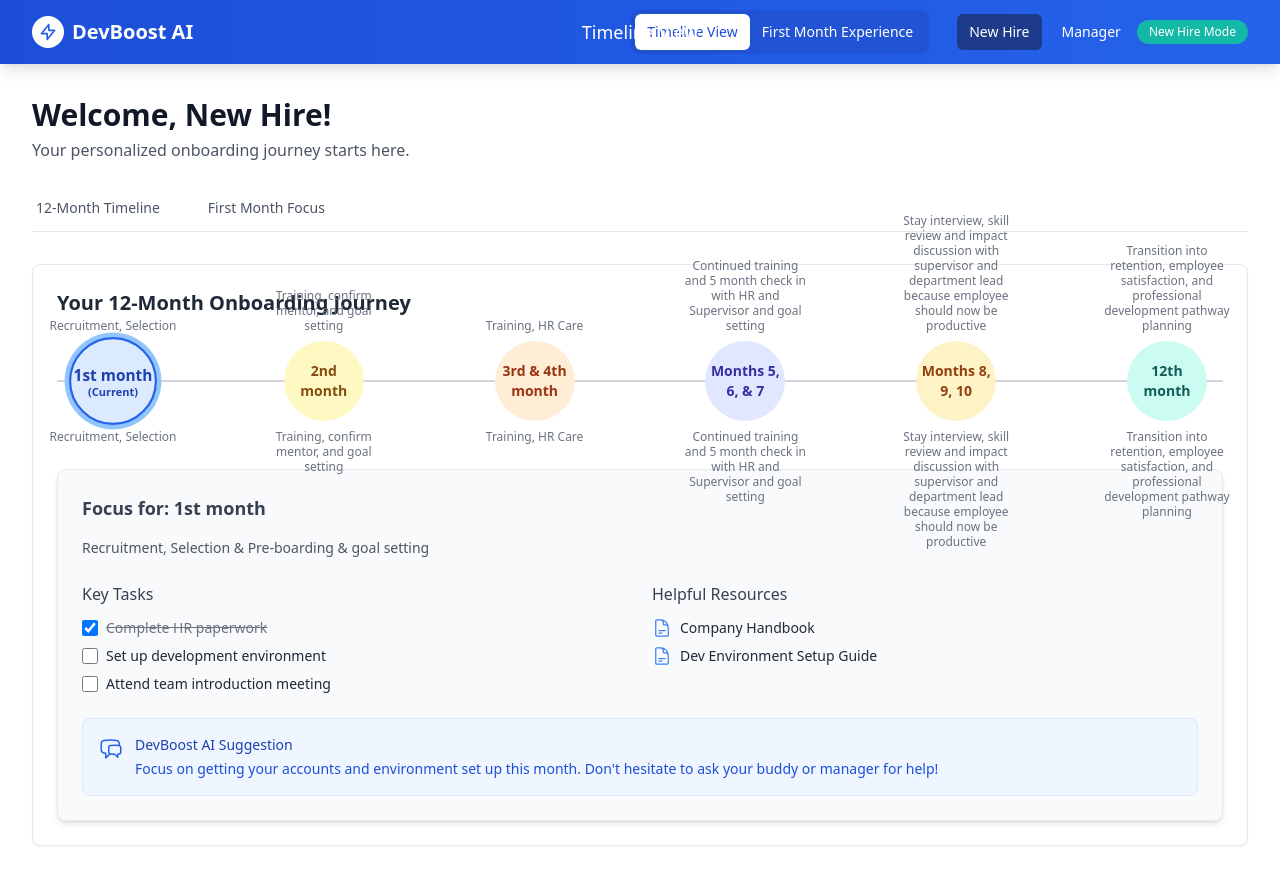
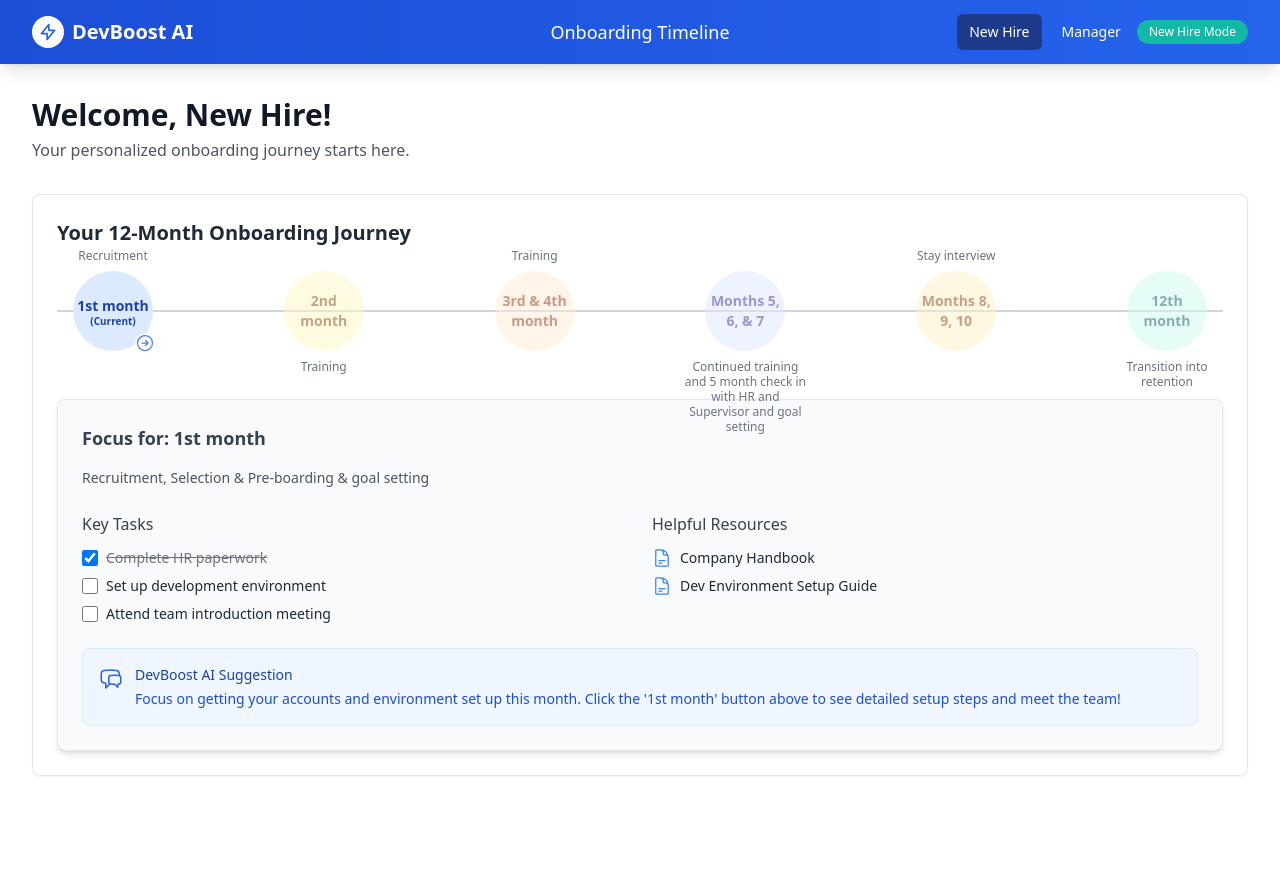
Before and after one commit to currylaksa/UTMHack2025, a React (Vite) app in the folder devboostai/: page /newhire/timeline in a window 1280 px wide. After the commit the page ends 808 px from the top, so only its background shows below. Built offline with nearby package versions, Linux system fonts and the light colour scheme.

Commit message:
update path routing

```diff
--- a/devboostai/src/components/Navbar.jsx
+++ b/devboostai/src/components/Navbar.jsx
@@ -12,16 +12,24 @@ function Navbar() {
   useEffect(() => {
     const path = location.pathname;
 
-    // Set current view title
+    // Set current view title and user type
     if (path === '/') {
       setCurrentViewTitle('Home');
       setUserType(null);
-    } else if (path.includes('/newhire')) {
-      setCurrentViewTitle(path.includes('/timeline') ? 'Timeline View' : 'First Month Experience');
+    } else if (path.startsWith('/newhire')) { // Use startsWith for nested routes
       setUserType('New Hire');
-    } else if (path.includes('/manager')) {
+      // Update title based on specific new hire page
+      if (path === '/newhire/firstmonth') {
+         setCurrentViewTitle('First Month Details'); // Specific title for this view
+      } else {
+         setCurrentViewTitle('Onboarding Timeline'); // Default title for /newhire or /newhire/timeline
+      }
+    } else if (path.startsWith('/manager')) {
       setCurrentViewTitle('Manager Dashboard');
       setUserType('Manager');
+    } else {
+      setCurrentViewTitle('Page Not Found');
+      setUserType(null);
     }
   }, [location]);
 
@@ -53,39 +61,15 @@ function Navbar() {
 
           {/* Navigation Links - Desktop */}
           <div className="hidden md:flex items-center space-x-1">
-            {/* Quick view switching tabs for New Hire */}
-            {userType === 'New Hire' && (
-              <div className="mr-6 flex bg-blue-800/30 rounded-lg p-1">
-                <NavLink
-                  to="/newhire"
-                  className={({ isActive }) =>
-                    `px-3 py-2 rounded-md text-sm font-medium transition-all duration-200 ${
-                      isActive ? 'bg-white text-blue-700' : 'hover:bg-blue-500'
-                    }`
-                  }
-                >
-                  Timeline View
-                </NavLink>
-                <NavLink
-                  to="first-month"
-                  className={({ isActive }) =>
-                    `px-3 py-2 rounded-md text-sm font-medium transition-all duration-200 ${
-                      isActive ? 'bg-white text-blue-700' : 'hover:bg-blue-500'
-                    }`
-                  }
-                >
-                  First Month Experience
-                </NavLink>
-              </div>
-            )}
+            {/* ----- REMOVED New Hire specific tabs ----- */}
 
             {/* Demo Controls - Quick Switch */}
             <div className="flex items-center space-x-2">
               <NavLink
-                to="/newhire/timeline"
+                to="/newhire/timeline" // Points to the default New Hire view
                 className={({ isActive }) =>
                   `px-3 py-2 rounded-md text-sm font-medium transition-all duration-200 ${
-                    isActive || (userType === 'New Hire' && !location.pathname.includes('/firstmonth'))
+                    location.pathname.startsWith('/newhire')
                       ? 'bg-blue-900'
                       : 'hover:bg-blue-500'
                   }`
@@ -124,7 +108,6 @@ function Navbar() {
               className="p-2 rounded-md hover:bg-blue-600 focus:outline-none focus:ring-2 focus:ring-inset focus:ring-white"
             >
               <span className="sr-only">Open main menu</span>
-              {/* Icon for menu */}
               <svg
                 className="h-6 w-6"
                 xmlns="http://www.w3.org/2000/svg"
@@ -161,33 +144,26 @@ function Navbar() {
             Home
           </NavLink>
 
-          {/* New Hire Options */}
+          {/* New Hire Option (Simplified) */}
           <div className="py-1 border-t border-blue-700">
             <div className="px-3 py-2 text-xs font-bold uppercase tracking-wider text-blue-300">
-              New Hire Views
+              New Hire View
             </div>
             <NavLink
-              to="/newhire/timeline"
+              to="/newhire/timeline" // Link directly to the timeline
               className={({ isActive }) =>
+                // Highlight if on any /newhire page
                 `block pl-6 pr-3 py-2 rounded-md text-base font-medium ${
-                  isActive ? 'bg-blue-900 text-white' : 'hover:bg-blue-700'
+                  location.pathname.startsWith('/newhire') ? 'bg-blue-900 text-white' : 'hover:bg-blue-700'
                 }`
               }
               onClick={() => setMobileMenuOpen(false)}
+              // `end` prop might be needed if you want it only active on /timeline exactly
+              // end
             >
-              Timeline View
+              Onboarding Timeline
             </NavLink>
-            <NavLink
-              to="/newhire/firstmonth"
-              className={({ isActive }) =>
-                `block pl-6 pr-3 py-2 rounded-md text-base font-medium ${
-                  isActive ? 'bg-blue-900 text-white' : 'hover:bg-blue-700'
-                }`
-              }
-              onClick={() => setMobileMenuOpen(false)}
-            >
-              First Month Experience
-            </NavLink>
+             {/* ----- REMOVED First Month Experience link ----- */}
           </div>
 
           {/* Manager Dashboard */}
--- a/devboostai/src/pages/newhires/FirstMonthView.jsx
+++ b/devboostai/src/pages/newhires/FirstMonthView.jsx
@@ -1,8 +1,10 @@
 // src/pages/newhires/FirstMonthView.jsx
 import React from 'react';
-import { UserGroupIcon, WrenchScrewdriverIcon, DocumentCheckIcon, ChatBubbleLeftEllipsisIcon } from '@heroicons/react/24/outline'; // Example icons
+// Import Link for navigation and an icon
+import { Link } from 'react-router-dom';
+import { ArrowLeftIcon, UserGroupIcon, WrenchScrewdriverIcon, DocumentCheckIcon, ChatBubbleLeftEllipsisIcon } from '@heroicons/react/24/outline';
 
-// Mock Data / Placeholders
+// Mock Data / Placeholders (Keep as is)
 const teamMembers = [
   { id: 1, name: 'Alice Manager', role: 'Engineering Manager', avatar: '/path/to/alice.jpg' },
   { id: 2, name: 'Bob Buddy', role: 'Senior Engineer (Your Buddy)', avatar: '/path/to/bob.jpg' },
@@ -32,6 +34,20 @@ function FirstMonthView() {
   };
 
   return (
+    // Added a wrapper div to contain the Back link and the grid
+    <div>
+      {/* --- Back to Timeline Link --- */}
+      <div className="mb-6">
+        <Link
+          to="/newhire/timeline" // Links back to the main timeline view
+          className="inline-flex items-center text-sm font-medium text-blue-600 hover:text-blue-800 transition-colors duration-150"
+        >
+          <ArrowLeftIcon className="w-4 h-4 mr-1.5" />
+          Back to Onboarding Timeline
+        </Link>
+      </div>
+
+      {/* --- Original Content Grid --- */}
       <div className="grid grid-cols-1 lg:grid-cols-3 gap-6">
 
         {/* Left Column (or Top on Mobile) */}
@@ -99,7 +115,13 @@ function FirstMonthView() {
             <div className="space-y-3">
               {teamMembers.map(member => (
                 <div key={member.id} className="flex items-center space-x-3">
-                <img src={member.avatar} alt={member.name} className="w-10 h-10 rounded-full bg-gray-300 object-cover" /> {/* Placeholder image */}
+                  {/* Placeholder image - replace with actual or generated avatar */}
+                  <span className="inline-block h-10 w-10 rounded-full overflow-hidden bg-gray-200">
+                     <svg className="h-full w-full text-gray-400" fill="currentColor" viewBox="0 0 24 24">
+                       <path d="M24 20.993V24H0v-2.996A14.977 14.977 0 0112.004 15c4.904 0 9.26 2.354 11.996 5.993zM16.002 8.999a4 4 0 11-8 0 4 4 0 018 0z" />
+                     </svg>
+                   </span>
+                  {/* <img src={member.avatar} alt={member.name} className="w-10 h-10 rounded-full bg-gray-300 object-cover" />  */}
                   <div>
                     <p className="text-sm font-medium text-gray-900">{member.name}</p>
                     <p className="text-xs text-gray-500">{member.role}</p>
@@ -119,6 +141,7 @@ function FirstMonthView() {
                {resources.map(resource => (
                  <li key={resource.id} className="flex items-center text-sm text-gray-800 hover:text-blue-600">
                   <span className="mr-2">{getResourceIcon(resource.type)}</span>
+                  {/* Make these actual links later */}
                   <a href="#" className="hover:underline">{resource.title}</a>
                  </li>
                ))}
@@ -127,6 +150,7 @@ function FirstMonthView() {
         </div>
 
       </div>
+    </div> // Closing the wrapper div
   );
 }
 
--- a/devboostai/src/pages/newhires/NewHireLayout.jsx
+++ b/devboostai/src/pages/newhires/NewHireLayout.jsx
@@ -1,21 +1,15 @@
 // src/pages/newhires/NewHireLayout.jsx
 import React from 'react';
-import { NavLink, Outlet } from 'react-router-dom';
+// Remove NavLink import if no longer needed here
+import { Outlet } from 'react-router-dom';
 
 function NewHireLayout() {
-  // Function to determine NavLink styles (bold, blue underline for active)
-  const activeStyle = ({ isActive }) => `
-    py-3 px-1 mr-4 text-sm font-medium border-b-2 transition-colors duration-150
-    ${isActive
-      ? 'border-blue-600 text-blue-700'
-      : 'border-transparent text-gray-600 hover:text-gray-800 hover:border-gray-300'
-    }
-  `;
+  // Removed activeStyle function as tabs are gone
 
   return (
     <div className="max-w-7xl mx-auto px-4 sm:px-6 lg:px-8 py-8">
       {/* Section Header */}
-      <header className="mb-6">
+      <header className="mb-8"> {/* Increased bottom margin */}
         <h1 className="text-3xl font-bold text-gray-900 leading-tight">
           Welcome, New Hire!
         </h1>
@@ -24,28 +18,11 @@ function NewHireLayout() {
         </p>
       </header>
 
-      {/* Tab Navigation */}
-      <div className="border-b border-gray-200 mb-8">
-        <nav className="-mb-px flex space-x-6" aria-label="Tabs">
-          <NavLink
-            to="/newhire" // Base path for this layout
-            className={activeStyle}
-            end // Match only "/newhire", not sub-routes like "/newhire/first-month"
-          >
-            12-Month Timeline
-          </NavLink>
-          <NavLink
-            to="first-month" // Relative path to "/newhire/first-month"
-            className={activeStyle}
-          >
-            First Month Focus
-          </NavLink>
-          {/* Add more tabs here if needed later */}
-        </nav>
-      </div>
+      {/* ----- REMOVED Tab Navigation ----- */}
+      {/* <div className="border-b border-gray-200 mb-8"> ... </div> */}
 
       {/* Content Area for Nested Routes */}
-      {/* Renders the component matched by the nested route (TimelineView or FirstMonthView) */}
+      {/* Renders TimelineView by default (due to App.jsx redirect) or FirstMonthView when navigated to */}
       <main>
         <Outlet />
       </main>
--- a/devboostai/src/pages/newhires/TimelineView.jsx
+++ b/devboostai/src/pages/newhires/TimelineView.jsx
@@ -1,9 +1,10 @@
 // src/pages/newhires/TimelineView.jsx
 import React, { useState } from 'react';
-import { CheckCircleIcon, ChatBubbleLeftRightIcon, DocumentTextIcon, VideoCameraIcon } from '@heroicons/react/24/outline'; // Example icons
+// Import useNavigate
+import { useNavigate } from 'react-router-dom';
+import { CheckCircleIcon, ChatBubbleLeftRightIcon, DocumentTextIcon, VideoCameraIcon, ArrowRightCircleIcon } from '@heroicons/react/24/outline';
 
-// --- Mock Data ---
-// In a real app, this would come from an API/state management
+// --- Mock Data (Keep as is) ---
 const timelineStages = [
   { month: 1, title: "1st month", description: "Recruitment, Selection & Pre-boarding & goal setting", color: "bg-blue-100", textColor: "text-blue-800", ringColor: "ring-blue-300" },
   { month: 2, title: "2nd month", description: "Training, confirm mentor, and goal setting", color: "bg-yellow-100", textColor: "text-yellow-800", ringColor: "ring-yellow-300" },
@@ -13,9 +14,8 @@ const timelineStages = [
   { month: 12, title: "12th month", description: "Transition into retention, employee satisfaction, and professional development pathway planning", color: "bg-teal-100", textColor: "text-teal-800", ringColor: "ring-teal-300" }
 ];
 
-// Mock tasks/resources - extend this based on DevBoostAI_CompleteGuide.docx
 const getMockDetailsForMonth = (monthIdentifier) => {
-  // Simple example - return different data based on month
+  // ... (keep existing mock data logic) ...
    if (monthIdentifier === 1) {
      return {
        tasks: [
@@ -27,7 +27,7 @@ const getMockDetailsForMonth = (monthIdentifier) => {
          { id: 'r1', title: 'Company Handbook', type: 'document' },
          { id: 'r2', title: 'Dev Environment Setup Guide', type: 'document' },
        ],
-      aiTip: "Focus on getting your accounts and environment set up this month. Don't hesitate to ask your buddy or manager for help!"
+       aiTip: "Focus on getting your accounts and environment set up this month. Click the '1st month' button above to see detailed setup steps and meet the team!" // Updated AI tip
      };
    }
     if (monthIdentifier === 2) {
@@ -48,28 +48,45 @@ const getMockDetailsForMonth = (monthIdentifier) => {
    return { tasks: [], resources: [], aiTip: "Explore the tasks and resources for this period." }; // Default
 };
 
-// Helper to get the first month number from identifiers like "3 & 4"
 const getMonthNumber = (monthIdentifier) => {
   if (typeof monthIdentifier === 'number') return monthIdentifier;
-  return parseInt(monthIdentifier.toString().split('&')[0].trim(), 10);
+  // Make robust for strings like "3 & 4" or "5, 6, & 7"
+  return parseInt(monthIdentifier.toString().match(/\d+/)?.[0] || '0', 10);
 }
 // --- End Mock Data ---
-
 
 function TimelineView() {
   // Assume current progress is month 1 for demo purposes
   const currentProgressMonth = 1;
   const [selectedMonthIdentifier, setSelectedMonthIdentifier] = useState(timelineStages[0].month); // Default to first stage
 
+  // Get the navigate function
+  const navigate = useNavigate();
+
   const selectedStage = timelineStages.find(s => s.month === selectedMonthIdentifier);
   const { tasks, resources, aiTip } = getMockDetailsForMonth(selectedMonthIdentifier);
 
-  // Function to get resource icon (example)
+  // Function to get resource icon (Keep as is)
   const getResourceIcon = (type) => {
+    // ... (keep existing icon logic) ...
      switch (type) {
        case 'document': return <DocumentTextIcon className="w-5 h-5 mr-2 text-blue-500 flex-shrink-0" />;
        case 'video': return <VideoCameraIcon className="w-5 h-5 mr-2 text-purple-500 flex-shrink-0" />;
        default: return <DocumentTextIcon className="w-5 h-5 mr-2 text-gray-500 flex-shrink-0" />;
+     }
+  };
+
+  // --- CLICK HANDLER for timeline stage buttons ---
+  const handleStageClick = (stage) => {
+      // Check if the clicked stage is the first month
+      if (stage.month === 1) {
+          // Navigate to the First Month Experience view
+          navigate('/newhire/firstmonth');
+      } else {
+          // For other months, just select the stage to show details below
+          setSelectedMonthIdentifier(stage.month);
+          // Optional: Add visual feedback or disable navigation for locked months
+          console.log("Details for this month are shown below. Navigation only active for Month 1.");
       }
   };
 
@@ -85,44 +102,50 @@ function TimelineView() {
         {/* Stages */}
         <div className="relative flex justify-between">
           {timelineStages.map((stage, index) => {
-            const isCompleted = getMonthNumber(stage.month) < currentProgressMonth;
-            const isCurrent = getMonthNumber(stage.month) === currentProgressMonth;
+            const monthNum = getMonthNumber(stage.month);
+            const isCompleted = monthNum < currentProgressMonth;
+            const isCurrent = monthNum === currentProgressMonth; // Strict check for the single current month
             const isSelected = stage.month === selectedMonthIdentifier;
+            const isFirstMonth = stage.month === 1; // Check if it's the first month stage
+            const isLocked = monthNum > currentProgressMonth; // Determine if future months are "locked"
 
             return (
               <div key={stage.month} className="relative flex flex-col items-center z-10">
                 {/* Top Description */}
                 <div className="absolute bottom-full left-1/2 transform -translate-x-1/2 mb-2 w-32 text-center text-xs text-gray-500 leading-tight">
-                  {index % 2 === 0 ? stage.description.split('&')[0] : ''} {/* Alternate descriptions top/bottom */}
-                  {index === 1 ? stage.description.split('&')[0] : ''}
-                   {index === 3 ? stage.description.split('&')[0] : ''}
-                   {index === 5 ? stage.description.split('&')[0] : ''}
-
+                   {/* Simplified description logic if needed */}
+                   {index % 2 === 0 ? stage.description.split('&')[0].split(',')[0] : ''}
                 </div>
 
                 {/* Stage Circle/Node */}
                 <button
-                  onClick={() => setSelectedMonthIdentifier(stage.month)}
+                  // Updated onClick handler
+                  onClick={() => handleStageClick(stage)}
+                  // Disable button visually and functionally for locked months (optional)
+                  disabled={isLocked && !isFirstMonth} // Example: disable future months except the first
                   className={`
-                    ${stage.color} ${stage.textColor}
+                    relative ${stage.color} ${stage.textColor}
                     rounded-full h-16 w-16 md:h-20 md:w-20 flex flex-col items-center justify-center
-                    font-semibold text-xs md:text-sm cursor-pointer border-2 transition-all duration-200
-                    ${isSelected ? `ring-4 ${stage.ringColor} border-blue-600 scale-110` : 'border-transparent hover:scale-105'}
+                    font-semibold text-xs md:text-sm border-2 transition-all duration-200 group
+                    ${isSelected && !isFirstMonth ? `ring-4 ${stage.ringColor} border-blue-600 scale-110` : 'border-transparent'}
+                    ${isFirstMonth ? 'hover:scale-105 hover:ring-4 hover:ring-blue-300 cursor-pointer border-blue-500' : ''} // Style for clickable first month
                     ${isCompleted ? 'opacity-70' : ''}
+                    ${isLocked && !isFirstMonth ? 'opacity-50 cursor-not-allowed' : 'hover:scale-105'} // Style for locked months
                   `}
-                  aria-label={`Select ${stage.title}`}
+                  aria-label={isFirstMonth ? `View details for ${stage.title}` : `Select ${stage.title}`}
                 >
                   {isCompleted && <CheckCircleIcon className="w-4 h-4 absolute -top-1 -right-1 text-green-600 bg-white rounded-full" />}
+                  {isFirstMonth && ( // Add indicator icon for the clickable month
+                       <ArrowRightCircleIcon className="w-5 h-5 absolute -bottom-1 -right-1 text-blue-600 bg-white rounded-full opacity-80 group-hover:opacity-100 transition-opacity" />
+                  )}
                   <span>{stage.title}</span>
                    {isCurrent && <span className="text-[10px] leading-none">(Current)</span>}
                 </button>
 
                  {/* Bottom Description */}
                  <div className="absolute top-full left-1/2 transform -translate-x-1/2 mt-2 w-32 text-center text-xs text-gray-500 leading-tight">
-                   {index % 2 !== 0 ? stage.description.split('&')[0] : ''} {/* Alternate descriptions top/bottom */}
-                   {index === 0 ? stage.description.split('&')[0] : ''}
-                   {index === 2 ? stage.description.split('&')[0] : ''}
-                   {index === 4 ? stage.description.split('&')[0] : ''}
+                     {/* Simplified description logic if needed */}
+                     {index % 2 !== 0 ? stage.description.split('&')[0].split(',')[0] : ''}
                  </div>
               </div>
             );
@@ -130,7 +153,8 @@ function TimelineView() {
         </div>
       </div>
 
-      {/* Selected Stage Details */}
+      {/* Selected Stage Details (Only show if NOT the first month, as first month navigates away) */}
+      {/* Or always show, but update AI tip */}
       {selectedStage && (
         <div className="mt-12 p-6 border border-gray-200 rounded-lg shadow-md bg-gray-50">
           <h3 className="text-lg font-semibold mb-4 text-gray-700">
@@ -150,7 +174,7 @@ function TimelineView() {
                         type="checkbox"
                         className="mr-2 h-4 w-4 text-blue-600 border-gray-300 rounded focus:ring-blue-500 cursor-pointer"
                         checked={task.completed}
-                        readOnly // Or implement state logic to handle checking
+                        readOnly
                       />
                       <span className={task.completed ? 'line-through text-gray-500' : 'text-gray-800'}>
                         {task.title}
@@ -171,7 +195,7 @@ function TimelineView() {
                    {resources.map(resource => (
                      <li key={resource.id} className="flex items-center text-sm text-gray-800 hover:text-blue-600">
                        {getResourceIcon(resource.type)}
-                      <a href="#" className="hover:underline">{resource.title}</a> {/* Make these actual links later */}
+                       <a href="#" className="hover:underline">{resource.title}</a>
                      </li>
                    ))}
                  </ul>
```
Lines whose indentation alone changed are shown as unchanged.
